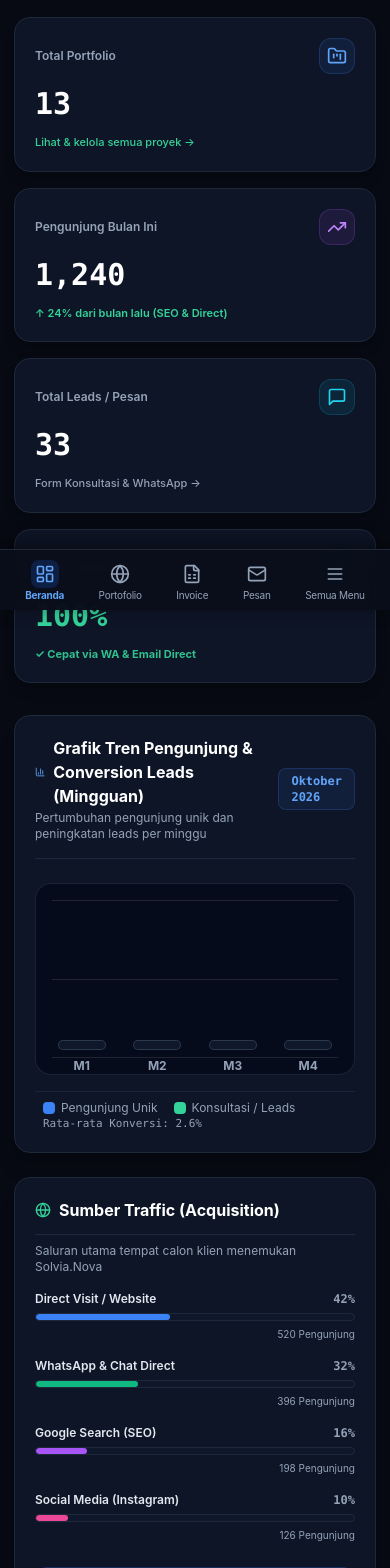
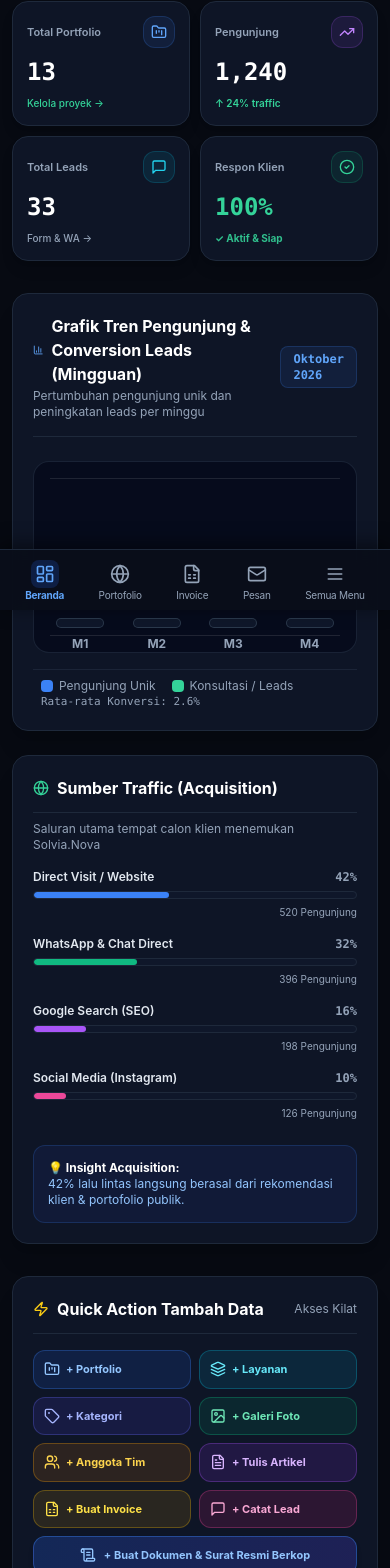
Before and after one commit to NandamonkeyD1/portofoliosolvia, a Next.js app: page /sso/dashboard in a window 390 px wide. Shown: the part 234-1802 px from the top of the page. Built offline with nearby package versions, Linux system fonts and the light colour scheme.

Commit message:
fix(mobile): polish admin dashboard, document previews, and sub-pages for responsive mobile layout

```diff
--- a/app/sso/dashboard/page.tsx
+++ b/app/sso/dashboard/page.tsx
@@ -86,77 +86,77 @@ export default function SSODashboardPage() {
         </div>
       </div>
 
-      {/* 4 Stat Metric Cards (Clickable to respective pages) */}
-      <div className="grid grid-cols-1 sm:grid-cols-2 lg:grid-cols-4 gap-4 sm:gap-5">
+      {/* 4 Stat Metric Cards (Clickable to respective pages, 2x2 Grid on Mobile) */}
+      <div className="grid grid-cols-2 lg:grid-cols-4 gap-2.5 sm:gap-5">
         <Link
           href="/sso/portfolio"
-          className="bg-[#0E1526] hover:bg-[#131c33] border border-slate-800 hover:border-blue-500/50 rounded-2xl p-5 space-y-3 shadow-lg transition-colors cursor-pointer group"
+          className="bg-[#0E1526] hover:bg-[#131c33] border border-slate-800 hover:border-blue-500/50 rounded-2xl p-3.5 sm:p-5 space-y-2 sm:space-y-3 shadow-lg transition-colors cursor-pointer group"
         >
           <div className="flex items-center justify-between">
-            <span className="text-slate-400 text-xs font-semibold group-hover:text-white transition-colors">
+            <span className="text-slate-400 text-[11px] sm:text-xs font-semibold group-hover:text-white transition-colors truncate">
               Total Portfolio
             </span>
-            <div className="w-9 h-9 rounded-xl bg-blue-500/10 border border-blue-500/20 flex items-center justify-center text-blue-400 group-hover:scale-105 transition-transform">
-              <FolderKanban className="w-5 h-5" />
+            <div className="w-8 h-8 sm:w-9 sm:h-9 rounded-xl bg-blue-500/10 border border-blue-500/20 flex items-center justify-center text-blue-400 group-hover:scale-105 transition-transform shrink-0">
+              <FolderKanban className="w-4 h-4 sm:w-5 sm:h-5" />
             </div>
           </div>
-          <div className="text-3xl font-black text-white font-mono">{portfolioCount}</div>
-          <div className="text-emerald-400 text-[11px] font-medium flex items-center gap-1">
-            <span>Lihat & kelola semua proyek →</span>
+          <div className="text-2xl sm:text-3xl font-black text-white font-mono">{portfolioCount}</div>
+          <div className="text-emerald-400 text-[10px] sm:text-[11px] font-medium truncate">
+            <span>Kelola proyek →</span>
           </div>
         </Link>
 
         <Link
           href="/sso/seo"
-          className="bg-[#0E1526] hover:bg-[#131c33] border border-slate-800 hover:border-purple-500/50 rounded-2xl p-5 space-y-3 shadow-lg transition-colors cursor-pointer group"
+          className="bg-[#0E1526] hover:bg-[#131c33] border border-slate-800 hover:border-purple-500/50 rounded-2xl p-3.5 sm:p-5 space-y-2 sm:space-y-3 shadow-lg transition-colors cursor-pointer group"
         >
           <div className="flex items-center justify-between">
-            <span className="text-slate-400 text-xs font-semibold group-hover:text-white transition-colors">
-              Pengunjung Bulan Ini
+            <span className="text-slate-400 text-[11px] sm:text-xs font-semibold group-hover:text-white transition-colors truncate">
+              Pengunjung
             </span>
-            <div className="w-9 h-9 rounded-xl bg-purple-500/10 border border-purple-500/20 flex items-center justify-center text-purple-400 group-hover:scale-105 transition-transform">
-              <TrendingUp className="w-5 h-5" />
+            <div className="w-8 h-8 sm:w-9 sm:h-9 rounded-xl bg-purple-500/10 border border-purple-500/20 flex items-center justify-center text-purple-400 group-hover:scale-105 transition-transform shrink-0">
+              <TrendingUp className="w-4 h-4 sm:w-5 sm:h-5" />
             </div>
           </div>
-          <div className="text-3xl font-black text-white font-mono">1,240</div>
-          <div className="text-emerald-400 text-[11px] font-semibold flex items-center gap-1">
-            <span>↑ 24% dari bulan lalu (SEO & Direct)</span>
+          <div className="text-2xl sm:text-3xl font-black text-white font-mono">1,240</div>
+          <div className="text-emerald-400 text-[10px] sm:text-[11px] font-semibold truncate">
+            <span>↑ 24% traffic</span>
           </div>
         </Link>
 
         <Link
           href="/sso/messages"
-          className="bg-[#0E1526] hover:bg-[#131c33] border border-slate-800 hover:border-cyan-500/50 rounded-2xl p-5 space-y-3 shadow-lg transition-colors cursor-pointer group"
+          className="bg-[#0E1526] hover:bg-[#131c33] border border-slate-800 hover:border-cyan-500/50 rounded-2xl p-3.5 sm:p-5 space-y-2 sm:space-y-3 shadow-lg transition-colors cursor-pointer group"
         >
           <div className="flex items-center justify-between">
-            <span className="text-slate-400 text-xs font-semibold group-hover:text-white transition-colors">
-              Total Leads / Pesan
+            <span className="text-slate-400 text-[11px] sm:text-xs font-semibold group-hover:text-white transition-colors truncate">
+              Total Leads
             </span>
-            <div className="w-9 h-9 rounded-xl bg-cyan-500/10 border border-cyan-500/20 flex items-center justify-center text-cyan-400 group-hover:scale-105 transition-transform">
-              <MessageSquare className="w-5 h-5" />
+            <div className="w-8 h-8 sm:w-9 sm:h-9 rounded-xl bg-cyan-500/10 border border-cyan-500/20 flex items-center justify-center text-cyan-400 group-hover:scale-105 transition-transform shrink-0">
+              <MessageSquare className="w-4 h-4 sm:w-5 sm:h-5" />
             </div>
           </div>
-          <div className="text-3xl font-black text-white font-mono">{leadsCount}</div>
-          <div className="text-slate-400 text-[11px] font-medium group-hover:text-cyan-300 transition-colors">
-            Form Konsultasi & WhatsApp →
+          <div className="text-2xl sm:text-3xl font-black text-white font-mono">{leadsCount}</div>
+          <div className="text-slate-400 text-[10px] sm:text-[11px] font-medium group-hover:text-cyan-300 transition-colors truncate">
+            <span>Form &amp; WA →</span>
           </div>
         </Link>
 
         <Link
           href="/sso/messages"
-          className="bg-[#0E1526] hover:bg-[#131c33] border border-slate-800 hover:border-emerald-500/50 rounded-2xl p-5 space-y-3 shadow-lg transition-colors cursor-pointer group"
+          className="bg-[#0E1526] hover:bg-[#131c33] border border-slate-800 hover:border-emerald-500/50 rounded-2xl p-3.5 sm:p-5 space-y-2 sm:space-y-3 shadow-lg transition-colors cursor-pointer group"
         >
           <div className="flex items-center justify-between">
-            <span className="text-slate-400 text-xs font-semibold group-hover:text-white transition-colors">
-              Status Respon Klien
+            <span className="text-slate-400 text-[11px] sm:text-xs font-semibold group-hover:text-white transition-colors truncate">
+              Respon Klien
             </span>
-            <div className="w-9 h-9 rounded-xl bg-emerald-500/10 border border-emerald-500/20 flex items-center justify-center text-emerald-400 group-hover:scale-105 transition-transform">
-              <CheckCircle2 className="w-5 h-5" />
+            <div className="w-8 h-8 sm:w-9 sm:h-9 rounded-xl bg-emerald-500/10 border border-emerald-500/20 flex items-center justify-center text-emerald-400 group-hover:scale-105 transition-transform shrink-0">
+              <CheckCircle2 className="w-4 h-4 sm:w-5 sm:h-5" />
             </div>
           </div>
-          <div className="text-3xl font-black text-emerald-400 font-mono">100%</div>
-          <div className="text-emerald-400/90 text-[11px] font-bold">
-            ✓ Cepat via WA & Email Direct
+          <div className="text-2xl sm:text-3xl font-black text-emerald-400 font-mono">100%</div>
+          <div className="text-emerald-400/90 text-[10px] sm:text-[11px] font-bold truncate">
+            <span>✓ Aktif &amp; Siap</span>
           </div>
         </Link>
       </div>
@@ -273,74 +273,74 @@ export default function SSODashboardPage() {
             <span className="text-slate-400 text-xs">Akses Kilat</span>
           </div>
 
-          <div className="grid grid-cols-1 sm:grid-cols-2 gap-2.5 sm:gap-3">
+          <div className="grid grid-cols-2 gap-2 sm:gap-3">
             <Link
               href="/sso/portfolio"
-              className="flex items-center gap-2 p-3 rounded-xl bg-blue-600/15 border border-blue-500/30 text-blue-300 hover:bg-blue-600 hover:text-white transition-colors text-xs font-bold"
+              className="flex items-center gap-1.5 sm:gap-2 p-2.5 sm:p-3 rounded-xl bg-blue-600/15 border border-blue-500/30 text-blue-300 hover:bg-blue-600 hover:text-white transition-colors text-[11px] sm:text-xs font-bold truncate"
             >
               <FolderKanban className="w-4 h-4 shrink-0" />
-              <span>+ Portfolio Proyek</span>
+              <span className="truncate">+ Portfolio</span>
             </Link>
 
             <Link
               href="/sso/services"
-              className="flex items-center gap-2 p-3 rounded-xl bg-cyan-600/15 border border-cyan-500/30 text-cyan-300 hover:bg-cyan-600 hover:text-white transition-colors text-xs font-bold"
+              className="flex items-center gap-1.5 sm:gap-2 p-2.5 sm:p-3 rounded-xl bg-cyan-600/15 border border-cyan-500/30 text-cyan-300 hover:bg-cyan-600 hover:text-white transition-colors text-[11px] sm:text-xs font-bold truncate"
             >
               <Layers className="w-4 h-4 shrink-0" />
-              <span>+ Paket Layanan</span>
+              <span className="truncate">+ Layanan</span>
             </Link>
 
             <Link
               href="/sso/categories"
-              className="flex items-center gap-2 p-3 rounded-xl bg-indigo-600/15 border border-indigo-500/30 text-indigo-300 hover:bg-indigo-600 hover:text-white transition-colors text-xs font-bold"
+              className="flex items-center gap-1.5 sm:gap-2 p-2.5 sm:p-3 rounded-xl bg-indigo-600/15 border border-indigo-500/30 text-indigo-300 hover:bg-indigo-600 hover:text-white transition-colors text-[11px] sm:text-xs font-bold truncate"
             >
               <Tag className="w-4 h-4 shrink-0" />
-              <span>+ Kategori Baru</span>
+              <span className="truncate">+ Kategori</span>
             </Link>
 
             <Link
               href="/sso/gallery"
-              className="flex items-center gap-2 p-3 rounded-xl bg-emerald-600/15 border border-emerald-500/30 text-emerald-300 hover:bg-emerald-600 hover:text-white transition-colors text-xs font-bold"
+              className="flex items-center gap-1.5 sm:gap-2 p-2.5 sm:p-3 rounded-xl bg-emerald-600/15 border border-emerald-500/30 text-emerald-300 hover:bg-emerald-600 hover:text-white transition-colors text-[11px] sm:text-xs font-bold truncate"
             >
               <ImageIcon className="w-4 h-4 shrink-0" />
-              <span>+ Upload Galeri</span>
+              <span className="truncate">+ Galeri Foto</span>
             </Link>
 
             <Link
               href="/sso/team"
-              className="flex items-center gap-2 p-3 rounded-xl bg-amber-600/15 border border-amber-500/30 text-amber-300 hover:bg-amber-600 hover:text-white transition-colors text-xs font-bold"
+              className="flex items-center gap-1.5 sm:gap-2 p-2.5 sm:p-3 rounded-xl bg-amber-600/15 border border-amber-500/30 text-amber-300 hover:bg-amber-600 hover:text-white transition-colors text-[11px] sm:text-xs font-bold truncate"
             >
               <Users className="w-4 h-4 shrink-0" />
-              <span>+ Anggota Tim</span>
+              <span className="truncate">+ Anggota Tim</span>
             </Link>
 
             <Link
               href="/sso/articles"
-              className="flex items-center gap-2 p-3 rounded-xl bg-purple-600/15 border border-purple-500/30 text-purple-300 hover:bg-purple-600 hover:text-white transition-colors text-xs font-bold"
+              className="flex items-center gap-1.5 sm:gap-2 p-2.5 sm:p-3 rounded-xl bg-purple-600/15 border border-purple-500/30 text-purple-300 hover:bg-purple-600 hover:text-white transition-colors text-[11px] sm:text-xs font-bold truncate"
             >
               <FileText className="w-4 h-4 shrink-0" />
-              <span>+ Tulis Artikel</span>
+              <span className="truncate">+ Tulis Artikel</span>
             </Link>
 
             <Link
               href="/sso/invoice/create"
-              className="flex items-center gap-2 p-3 rounded-xl bg-yellow-600/15 border border-yellow-500/30 text-yellow-300 hover:bg-yellow-600 hover:text-white transition-colors text-xs font-bold"
+              className="flex items-center gap-1.5 sm:gap-2 p-2.5 sm:p-3 rounded-xl bg-yellow-600/15 border border-yellow-500/30 text-yellow-300 hover:bg-yellow-600 hover:text-white transition-colors text-[11px] sm:text-xs font-bold truncate"
             >
               <FileSpreadsheet className="w-4 h-4 shrink-0" />
-              <span>+ Buat Invoice</span>
+              <span className="truncate">+ Buat Invoice</span>
             </Link>
 
             <Link
               href="/sso/messages"
-              className="flex items-center gap-2 p-3 rounded-xl bg-pink-600/15 border border-pink-500/30 text-pink-300 hover:bg-pink-600 hover:text-white transition-colors text-xs font-bold"
+              className="flex items-center gap-1.5 sm:gap-2 p-2.5 sm:p-3 rounded-xl bg-pink-600/15 border border-pink-500/30 text-pink-300 hover:bg-pink-600 hover:text-white transition-colors text-[11px] sm:text-xs font-bold truncate"
             >
               <MessageSquare className="w-4 h-4 shrink-0" />
-              <span>+ Catat Pesan / Lead</span>
+              <span className="truncate">+ Catat Lead</span>
             </Link>
 
             <Link
               href="/sso/letters/create"
-              className="col-span-1 sm:col-span-2 flex items-center justify-center gap-2 p-3 rounded-xl bg-gradient-to-r from-blue-600/25 to-indigo-600/25 border border-blue-500/40 text-blue-300 hover:from-blue-600 hover:to-indigo-600 hover:text-white transition-colors text-xs font-bold shadow-md"
+              className="col-span-2 flex items-center justify-center gap-2 p-2.5 sm:p-3 rounded-xl bg-gradient-to-r from-blue-600/25 to-indigo-600/25 border border-blue-500/40 text-blue-300 hover:from-blue-600 hover:to-indigo-600 hover:text-white transition-colors text-[11px] sm:text-xs font-bold shadow-md text-center"
             >
               <ScrollText className="w-4 h-4 shrink-0" />
               <span>+ Buat Dokumen &amp; Surat Resmi Berkop</span>
@@ -400,11 +400,11 @@ export default function SSODashboardPage() {
             </div>
           </div>
 
-          <div className="p-3.5 rounded-xl bg-slate-900/80 border border-slate-800 text-xs text-slate-300 flex items-center justify-between">
+          <div className="p-3.5 rounded-xl bg-slate-900/80 border border-slate-800 text-xs text-slate-300 flex flex-col sm:flex-row sm:items-center justify-between gap-2">
             <span className="text-slate-400 text-[11px]">Respon klien cepat via integrasi tombol WhatsApp:</span>
             <Link
               href="/sso/messages"
-              className="text-emerald-400 hover:text-emerald-300 font-bold text-xs inline-flex items-center gap-1"
+              className="text-emerald-400 hover:text-emerald-300 font-bold text-xs inline-flex items-center gap-1 shrink-0"
             >
               <span>Buka Leads</span>
               <ArrowRight className="w-3.5 h-3.5" />
--- a/app/sso/invoice/page.tsx
+++ b/app/sso/invoice/page.tsx
@@ -557,27 +557,29 @@ export default function InvoiceAdminPage() {
         <div className="fixed inset-0 z-50 bg-black/85 overflow-y-auto p-2 sm:p-6 md:p-8 flex justify-center items-start print:p-0 print:bg-white print:static print:overflow-visible">
           <div className="w-full max-w-4xl space-y-4 my-2 sm:my-4 print:my-0">
             {/* Modal Controls Bar (Hidden on Print, Sticky at top) */}
-            <div className="sticky top-2 z-30 flex items-center justify-between px-5 sm:px-6 py-3 rounded-2xl bg-[#0A0E1A] border border-slate-700/80 text-white print:hidden shadow-2xl backdrop-blur-md">
-              <div className="flex items-center gap-2">
-                <FileSpreadsheet className="w-4 h-4 text-blue-400" />
-                <span className="text-xs font-bold text-slate-200">
-                  Pratinjau Resmi Tagihan: <span className="font-mono text-cyan-400">{previewInvoice.no}</span>
+            <div className="sticky top-2 z-30 flex items-center justify-between gap-2 px-3 sm:px-6 py-2.5 sm:py-3 rounded-2xl bg-[#0A0E1A] border border-slate-700/80 text-white print:hidden shadow-2xl backdrop-blur-md">
+              <div className="flex items-center gap-1.5 sm:gap-2 min-w-0">
+                <FileSpreadsheet className="w-4 h-4 text-blue-400 shrink-0" />
+                <span className="text-[11px] sm:text-xs font-bold text-slate-200 truncate">
+                  <span className="hidden sm:inline">Pratinjau Tagihan: </span>
+                  <span className="font-mono text-cyan-400">{previewInvoice.no}</span>
                 </span>
               </div>
 
-              <div className="flex items-center gap-3">
+              <div className="flex items-center gap-2 sm:gap-3 shrink-0">
                 <button
                   type="button"
                   onClick={() => window.print()}
-                  className="inline-flex items-center gap-2 px-4 py-2 rounded-xl bg-blue-600 hover:bg-blue-500 text-white text-xs font-bold transition-all shadow-md active:scale-95 cursor-pointer"
+                  className="inline-flex items-center gap-1.5 sm:gap-2 px-3 sm:px-4 py-1.5 sm:py-2 rounded-xl bg-blue-600 hover:bg-blue-500 text-white text-[11px] sm:text-xs font-bold transition-all shadow-md active:scale-95 cursor-pointer"
                 >
-                  <Printer className="w-3.5 h-3.5" />
-                  <span>Cetak / Simpan PDF</span>
+                  <Printer className="w-3.5 h-3.5 shrink-0" />
+                  <span className="hidden sm:inline">Cetak / Simpan PDF</span>
+                  <span className="sm:hidden">Cetak PDF</span>
                 </button>
                 <button
                   type="button"
                   onClick={() => setPreviewInvoice(null)}
-                  className="p-2 rounded-xl bg-slate-800 hover:bg-slate-700 text-slate-300 transition-colors cursor-pointer"
+                  className="p-1.5 sm:p-2 rounded-xl bg-slate-800 hover:bg-slate-700 text-slate-300 transition-colors cursor-pointer"
                 >
                   <X className="w-4 h-4" />
                 </button>
@@ -585,6 +587,8 @@ export default function InvoiceAdminPage() {
             </div>
 
             {/* Render Official Document (Matches PDF Page 1 & 2) */}
+            <div className="w-full overflow-x-auto pb-4 print:overflow-visible print:pb-0">
+              <div className="min-w-[680px] sm:min-w-0">
                 <OfficialInvoiceDocument
                   invoiceNo={previewInvoice.no}
                   invoiceDate={previewInvoice.date}
@@ -606,6 +610,8 @@ export default function InvoiceAdminPage() {
                 />
               </div>
             </div>
+          </div>
+        </div>
       )}
     </div>
   );
--- a/app/sso/layout.tsx
+++ b/app/sso/layout.tsx
@@ -202,8 +202,8 @@ export default function SSOLayout({ children }: { children: React.ReactNode }) {
       {/* Main Right Area */}
       <div className="flex-1 flex flex-col min-w-0 md:pl-64 min-h-screen print:pl-0 print:min-h-0 print:block">
         {/* Top Header Bar */}
-        <header className="sticky top-0 z-30 bg-[#0A0E1A]/95 backdrop-blur-md border-b border-slate-800 px-3.5 sm:px-6 py-2.5 sm:py-3 flex items-center justify-between print:hidden">
-          <div className="flex items-center gap-2.5 sm:gap-3 min-w-0">
+        <header className="sticky top-0 z-30 bg-[#0A0E1A]/95 backdrop-blur-md border-b border-slate-800 px-3 sm:px-6 py-2.5 sm:py-3 flex items-center justify-between print:hidden">
+          <div className="flex items-center gap-2 sm:gap-3 min-w-0 flex-1 mr-2">
             <button
               onClick={() => setMobileSidebarOpen(true)}
               className="md:hidden p-2 rounded-xl bg-slate-800/90 text-slate-300 hover:text-white shrink-0 cursor-pointer active:scale-95 transition-transform"
@@ -211,25 +211,27 @@ export default function SSOLayout({ children }: { children: React.ReactNode }) {
             >
               <Menu className="w-5 h-5" />
             </button>
-            <div className="min-w-0">
+            <div className="min-w-0 flex-1">
               <h1 className="text-sm sm:text-base md:text-lg font-bold text-white tracking-wide truncate">
                 {getPageTitle()}
               </h1>
-              <span className="hidden xs:block md:hidden text-[10px] text-slate-400 font-mono">
+              <span className="hidden sm:block md:hidden text-[10px] text-slate-400 font-mono">
                 Solvia Nova Admin
               </span>
             </div>
           </div>
 
-          <div className="flex items-center gap-2 sm:gap-3 shrink-0">
+          <div className="flex items-center gap-1.5 sm:gap-3 shrink-0">
             <a
               href="/"
               target="_blank"
               rel="noreferrer"
-              className="inline-flex items-center gap-1.5 px-2.5 sm:px-3 py-1.5 rounded-lg bg-slate-800 hover:bg-slate-700 border border-slate-700 text-slate-300 text-xs font-semibold transition-colors"
+              className="inline-flex items-center gap-1.5 px-2.5 sm:px-3 py-1.5 rounded-lg bg-slate-800 hover:bg-slate-700 border border-slate-700 text-slate-300 text-xs font-semibold transition-colors shrink-0"
+              title="Lihat Website Publik"
             >
               <ExternalLink className="w-3.5 h-3.5 text-cyan-400" />
               <span className="hidden sm:inline">Lihat Web</span>
+              <span className="sm:hidden text-[11px]">Web</span>
             </a>
             <Link
               href="/sso/settings"
@@ -246,7 +248,7 @@ export default function SSOLayout({ children }: { children: React.ReactNode }) {
         </header>
 
         {/* Dynamic Page Content with Responsive Padding & Bottom Spacing for Mobile Bottom Bar */}
-        <main className="relative z-10 flex-1 px-3.5 py-4 sm:p-6 lg:p-8 max-w-7xl w-full mx-auto pb-24 md:pb-12 print:p-0 print:m-0 print:max-w-none print:w-full">
+        <main className="relative z-10 flex-1 px-3 sm:px-6 lg:p-8 max-w-7xl w-full mx-auto pb-28 sm:pb-24 md:pb-12 print:p-0 print:m-0 print:max-w-none print:w-full">
           {children}
         </main>
 
--- a/app/sso/letters/create/page.tsx
+++ b/app/sso/letters/create/page.tsx
@@ -673,8 +673,8 @@ export default function CreateLetterPage() {
         </div>
 
         {/* RIGHT COLUMN: LIVE A4 PRINTABLE PREVIEW CANVAS */}
-        <div className="lg:col-span-7 print:col-span-12 print:w-full">
-          <div className="sticky top-20 bg-white text-slate-900 rounded-3xl shadow-2xl p-8 sm:p-12 font-serif min-h-[960px] border border-slate-200 print:border-none print:shadow-none print:p-8 print:m-0 print:min-h-0 print:static">
+        <div className="lg:col-span-7 print:col-span-12 print:w-full overflow-x-auto print:overflow-visible pb-6 print:pb-0">
+          <div className="min-w-[620px] sm:min-w-0 sticky top-20 bg-white text-slate-900 rounded-2xl sm:rounded-3xl shadow-2xl p-6 sm:p-12 font-serif min-h-[700px] sm:min-h-[960px] border border-slate-200 print:border-none print:shadow-none print:p-8 print:m-0 print:min-h-0 print:static">
             {/* Kop Surat Resmi */}
             <LetterHead />
 
```
Also changed, not shown: app/sso/letters/page.tsx (+18 -14 lines). Lines whose indentation alone changed are shown as unchanged.
